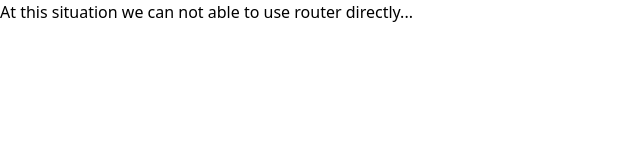
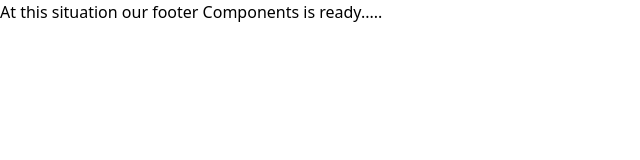
Before and after one commit to Raghibjamil/lms-fronted, a React (Vite) app: page / in a window 1280 px wide. Shown: the top 160 px of the page, without its empty margins (0-640 px from the left). Built offline with nearby package versions, Linux system fonts and the light colour scheme.

Commit message:
Added footer component

```diff
--- a/src/App.jsx
+++ b/src/App.jsx
@@ -1,5 +1,6 @@
 
 import { Routes } from 'react-router-dom';
+import Footer from './Components/Footer';
 
 function App() {
 
@@ -7,10 +8,11 @@ function App() {
   return (
     <>
 
-    <h1 className='text-2xl text-red-900 underline'>At this situation we can not able to use router directly...</h1>
+   <h1 className='text-2xl text-red-900 underline'>At this situation our footer Components is ready.....
+    </h1>
 
 
-
+   {/** <Footer/> */}
     {/*
       <Routes>
         <Route path="/" element={<Home />} ></Route>
```
